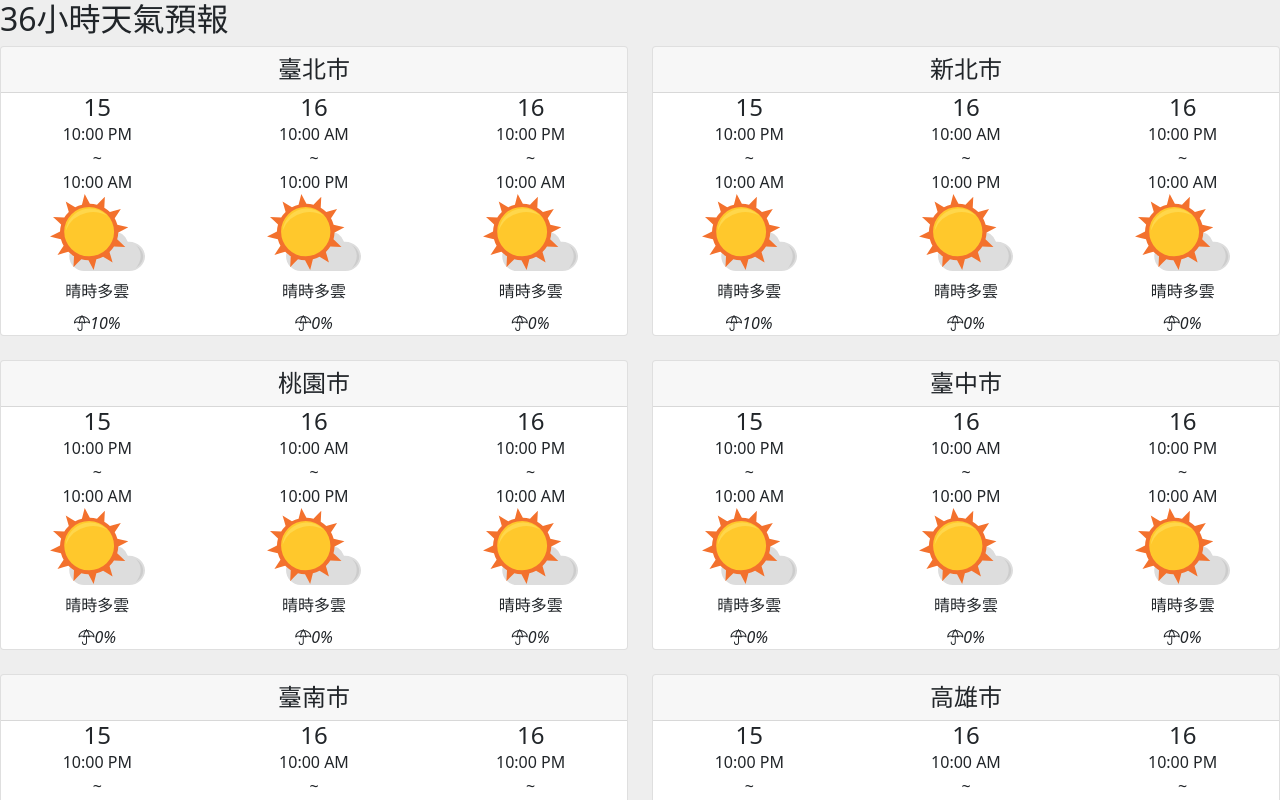
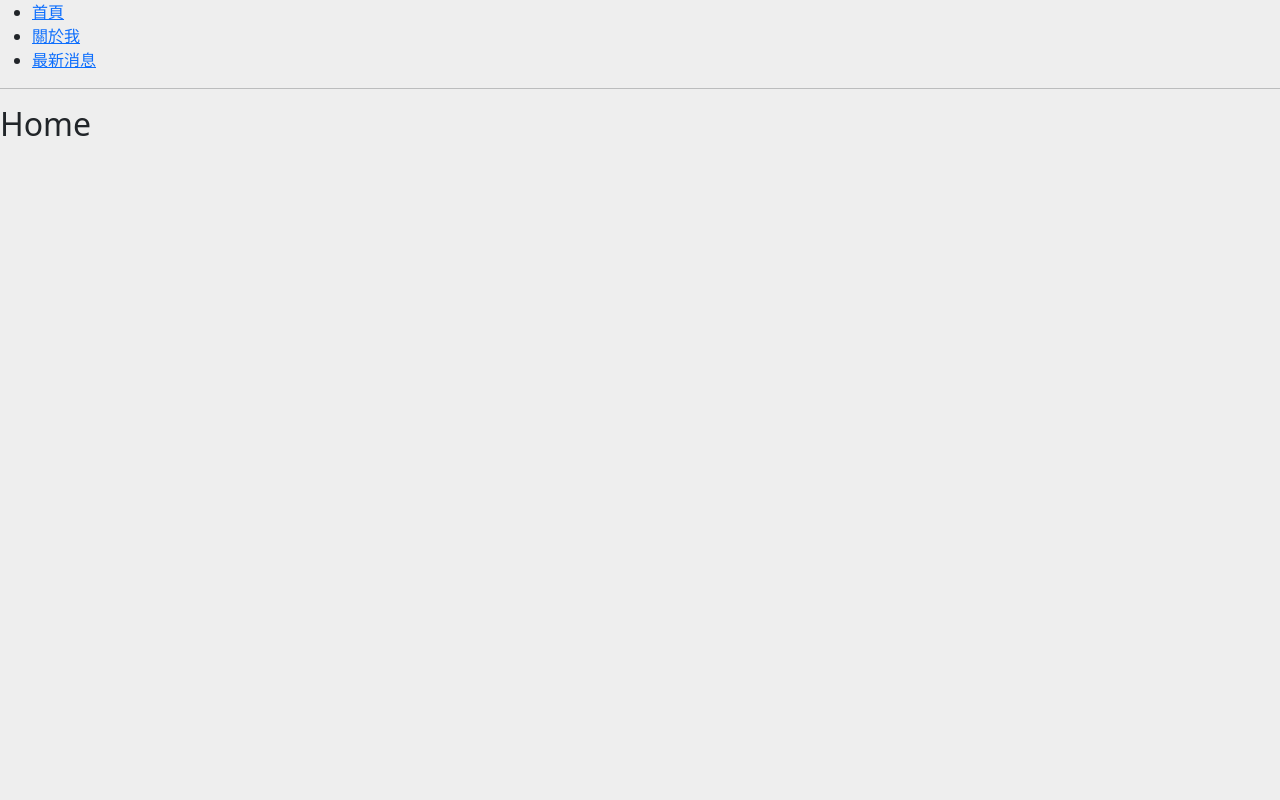
Before and after one commit to coffeeteacher/my-react-demo, a React (Vite) app: page / in a window 1280 px wide. Shown: the top 800 px of the page. Built offline with nearby package versions, Linux system fonts and the light colour scheme.

Commit message:
0421-navbar

```diff
--- a/package.json
+++ b/package.json
@@ -8,12 +8,13 @@
     "build": "vite build",
     "lint": "eslint . --ext js,jsx --report-unused-disable-directives --max-warnings 0",
     "preview": "vite preview",
-    "deploy":"gh-pages -d dist"
+    "deploy": "gh-pages -d dist"
   },
   "dependencies": {
     "gh-pages": "^6.3.0",
     "react": "^18.2.0",
-    "react-dom": "^18.2.0"
+    "react-dom": "^18.2.0",
+    "react-router-dom": "^7.5.1"
   },
   "devDependencies": {
     "@types/react": "^18.2.64",
--- /dev/null
+++ b/src/0421/About.jsx
@@ -0,0 +1,8 @@
+function About(){
+    return(
+        <>
+            <h2>About</h2>
+        </>
+    )
+}
+export default About
--- /dev/null
+++ b/src/0421/App-0421-1.jsx
@@ -0,0 +1,26 @@
+import { Route, Routes } from "react-router-dom"
+import Navbar from "./Navbar"
+import Home from "./Home"
+import About from "./About"
+import News from "./News"
+
+function App() {
+    return (
+        <div className="wrap">
+            {/* 載入導覽列 */}
+            <Navbar />
+            <hr />
+
+            <Routes>
+                {/* 呼叫首頁 */}
+                <Route path="/" element={<Home/>}></Route>
+                {/* 呼叫關於我 */}
+                <Route path="/about" element={<About/>}></Route>
+                {/* 呼叫最新消息 */}
+                <Route path="/news" element={<News/>}></Route>
+            </Routes>
+
+        </div>
+    )
+}
+export default App
--- /dev/null
+++ b/src/0421/Home.jsx
@@ -0,0 +1,9 @@
+function Home(){
+    return (
+        <>
+            <h2>Home</h2>
+        </>
+    )
+}
+
+export default Home
--- /dev/null
+++ b/src/0421/Navbar.jsx
@@ -0,0 +1,30 @@
+import { Link } from "react-router-dom"
+
+function Navbar() {
+    return (
+        <div>
+            <ul>
+                {/*
+                <li>
+                    <a href="">首頁</a>
+                </li>
+                <li><a href="">關於我</a></li>
+                <li><a href="">最新消息</a></li>
+                */}
+
+                <li>
+                    <Link to="/">首頁</Link>
+                </li>
+                <li>
+                    <Link to="/about">關於我</Link>
+                </li>
+                <li>
+                    <Link to="/news">最新消息</Link>
+                </li>
+
+            </ul>
+        </div>
+    )
+}
+
+export default Navbar
--- /dev/null
+++ b/src/0421/News.jsx
@@ -0,0 +1,8 @@
+function News(){
+    return(
+        <>
+            <h2>News</h2>
+        </>
+    )
+}
+export default News
--- a/src/main.jsx
+++ b/src/main.jsx
@@ -1,12 +1,15 @@
 import React from 'react'
 import ReactDOM from 'react-dom/client'
 // import App from './App.jsx'
-import App from './0416/App-0416-1.jsx'
+import App from './0421/App-0421-1.jsx'
 // import './index.css'
 import './style.css'
+import { BrowserRouter } from 'react-router-dom'
 
 ReactDOM.createRoot(document.getElementById('root')).render(
   <React.StrictMode>
-    <App />
+    <BrowserRouter>
+      <App />
+    </BrowserRouter>
   </React.StrictMode>,
 )
```
Also changed, not shown: 1 other file (tests, documents, lock files or other folders).
